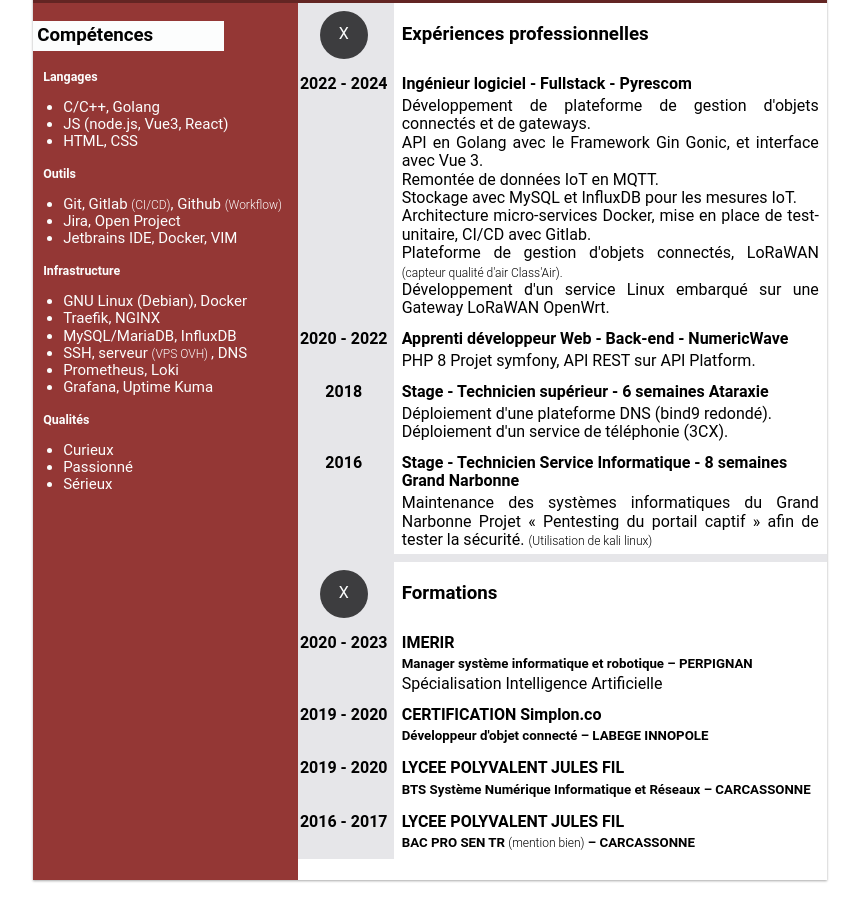
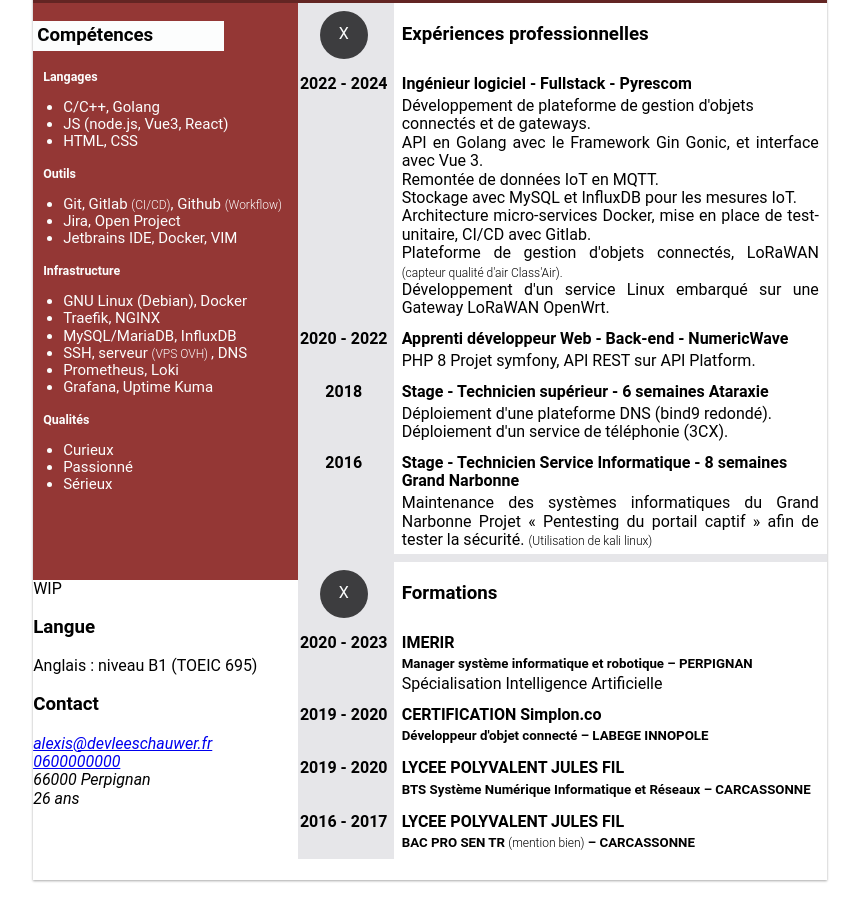
Before and after one commit to devleesch001/html-cv, a plain HTML site: page index.html in a window 1280 px wide. Shown: the part 343-1263 px from the top of the page, without its empty margins (210-1069 px from the left). Drawn offline with Linux system fonts and the light colour scheme.

Commit message:
feat: add contact section with layout adjustments in index.html and style.css :WIP

```diff
--- a/index.html
+++ b/index.html
@@ -32,7 +32,6 @@
             </div>
         </div>
     </header>
-
     <aside class="left-column">
         <h3 class="title">Compétences</h3>
         <section class="section">
@@ -45,7 +44,8 @@
                 </ul>
                 <h5>Outils</h5>
                 <ul>
-                    <li>Git, Gitlab <span class="subtext">(CI/CD)</span>, Github <span class="subtext">(Workflow)</span>
+                    <li>
+                        Git, Gitlab <span class="subtext">(CI/CD)</span>, Github <span class="subtext">(Workflow)</span>
                     </li>
                     <li>Jira, Open Project</li>
                     <li>Jetbrains IDE, Docker, VIM</li>
@@ -84,7 +84,8 @@
             </div>
             <div class="content">
                 <h4>Ingénieur logiciel - Fullstack - Pyrescom</h4>
-                <p class="text-justify" style="white-space: pre-line">Développement de plateforme de gestion d'objets connectés et de gateways.
+                <p class="text-justify" style="white-space: pre-line">Développement de plateforme de gestion d'objets
+                    connectés et de gateways.
                     API en Golang avec le Framework Gin Gonic, et interface avec Vue 3.
                     Remontée de données IoT en MQTT.
                     Stockage avec MySQL et InfluxDB pour les mesures IoT.
@@ -177,6 +178,21 @@
             </div>
         </div>
     </main>
+    <article class="contact">
+        WIP
+        <div>
+            <h3>Langue</h3>
+            <p>Anglais : niveau B1 (TOEIC 695)</p>
+        </div>
+        <h3>Contact</h3>
+        <address>
+            <a href="mailto:alexis@devleeschauwer.fr">alexis@devleeschauwer.fr</a>
+            <a href="tel:0600000000">0600000000</a>
+            <p>66000 Perpignan</p>
+            <p>26 ans</p>
+        </address>
+    </article>
+
 </div>
 </body>
 </html>
--- a/style.css
+++ b/style.css
@@ -396,7 +396,8 @@ template {
     grid-template-rows: 65mm auto;
     grid-template-areas:
             "header header header"
-            "left-column right-column right-column";
+            "left-column right-column right-column"
+            "contact right-column right-column";
     width: 210mm;
     height: 297mm;
     box-shadow: 0 1px 3px rgba(0, 0, 0, 0.12), 0 1px 2px rgba(0, 0, 0, 0.24);
@@ -540,3 +541,7 @@ ul {
     font-size: 12px;
     font-weight: 300;
 }
+
+.contact {
+    grid-area: contact;
+}
```
